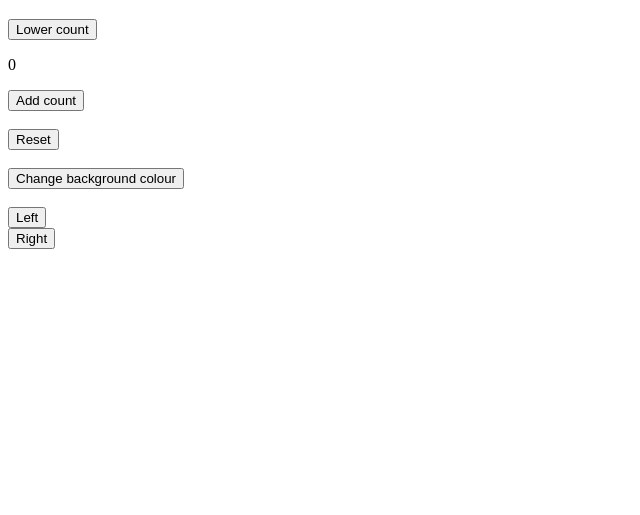
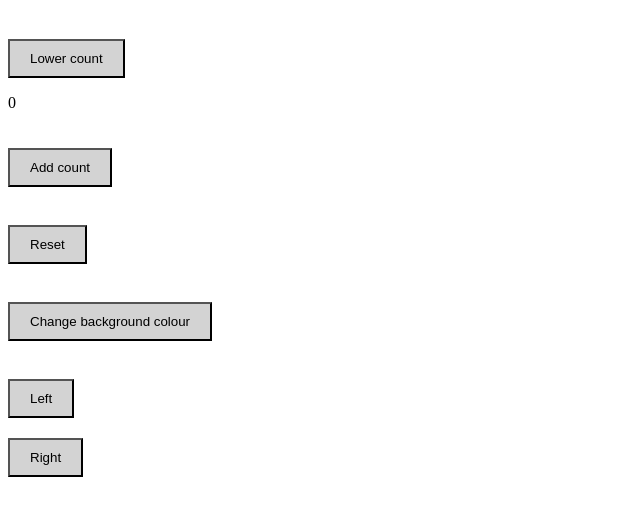
Before and after one commit to nadia643/random-skills-practice, a website: page index.html in a window 1280 px wide. Shown: the part 61-576 px from the top of the page, without its empty margins (0-640 px from the left). Drawn offline with Linux system fonts and the light colour scheme.

Commit message:
ammended margin of buttons to avoid crowding

```diff
--- a/css/styles.css
+++ b/css/styles.css
@@ -3,3 +3,9 @@
   width: 30%;
   display: none;
 }
+
+button {
+  background-color: lightgray;
+  padding: 10px 20px;
+  margin-top: 20px;
+}
```
